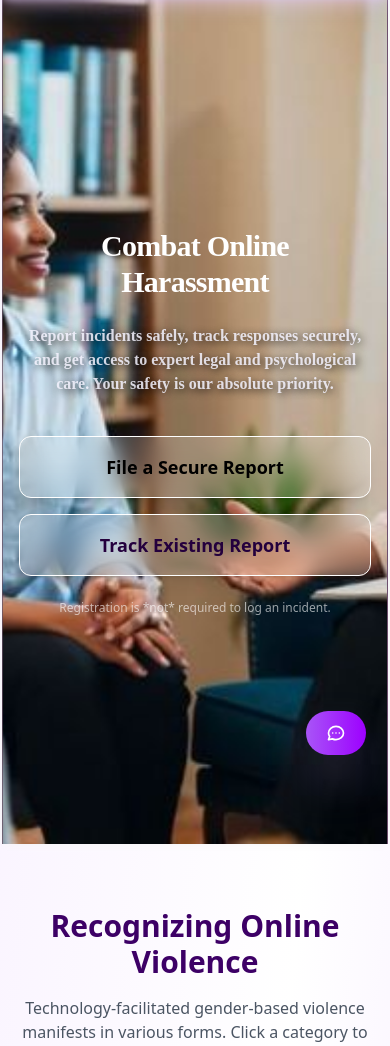
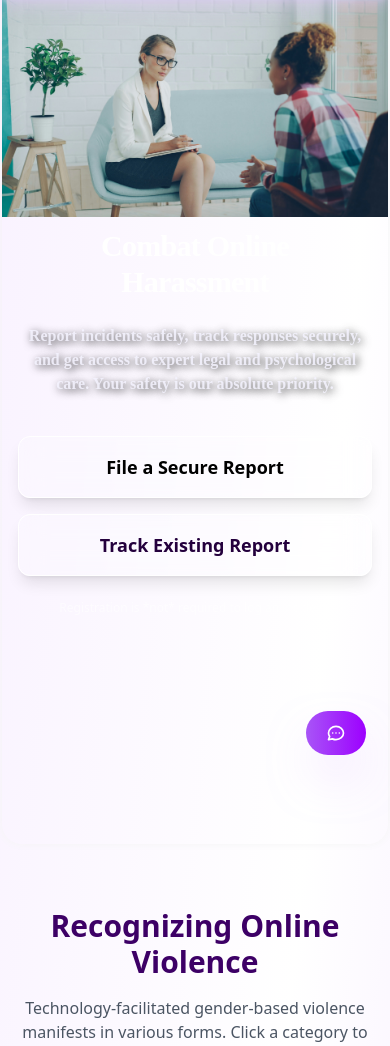
Before and after one commit to OsanoDavid/GBV_SYSTEM, a Django app: page / in a window 390 px wide. Shown: the part 65-1111 px from the top of the page. Run offline with Django 5.2, Linux system fonts and the light colour scheme; some libraries are stand-ins or nearby versions.

```diff
--- a/gv_system/core/static/images/custom.css
+++ b/gv_system/core/static/images/custom.css
@@ -38,7 +38,7 @@ html {
 /* FIXED: Using direct sibling path since bac.png is in the same folder as custom.css */
 .hero-bg-section {
     background-image: /*linear-gradient(rgba(49, 13, 85, 0.333), rgba(21, 4, 38, 0.233)), **/
-                      url("bac.jpeg");
+                      url("bac.jpg");
     background-size: cover;
     background-position: center;
     background-repeat: no-repeat;
@@ -47,8 +47,7 @@ html {
     margin:auto ;
     height: 100vh;
     margin-top: 0px;
-    border-left: 1px solid rgba(99, 78, 99, 0.733);
-    border-right: 1px solid rgb(110, 79, 110);
+
     box-shadow: 0 0 10px whitesmoke;
 
 }
--- a/gv_system/core/templates/core/landing.html
+++ b/gv_system/core/templates/core/landing.html
@@ -61,7 +61,7 @@
     .hero-bg-section {
         background-image:
         /*linear-gradient(rgba(49, 13, 85, 0.45), rgba(21, 4, 38, 0.55)), */
-        url("{% static 'images/bac.jpeg' %}");
+        url("{% static 'images/bac.jpg' %}");
         background-size: cover;
         background-position: center;
         background-repeat: no-repeat;
@@ -69,6 +69,18 @@
         display: flex;
         align-items: center;
         justify-content: center;
+        border-bottom-left-radius: 20px;
+        border-bottom-right-radius: 20px;
+    }
+
+    @media (max-width: 767px) {
+        .hero-bg-section {
+            background-size: contain;
+            background-position: top center;
+            min-height: 420px;
+            padding-top: 2rem;
+            padding-bottom: 2rem;
+        }
     }
 
     .hero-description {
@@ -78,7 +90,7 @@
 
 <div class="relative py-20 px-4 text-center hero-bg-section" role="banner">
     <div class="max-w-4xl mx-auto space-y-6">
-        <h1 class="text-3xl md:text-5xl font-extrabold tracking-tight text-white font-['Times_New_Roman',_Times,_serif] sm:relative sm:left-[50px]"
+        <h1 class="text-3xl md:text-5xl font-extrabold tracking-tight text-white font-['Times_New_Roman',_Times,_serif] sm:relative sm:left-[87px]"
             tabindex="0">
             Combat Online <br>Harassment
         </h1>
```
Also changed, not shown: gv_system/core/static/images/bac.jpg (added), 1 other file.
